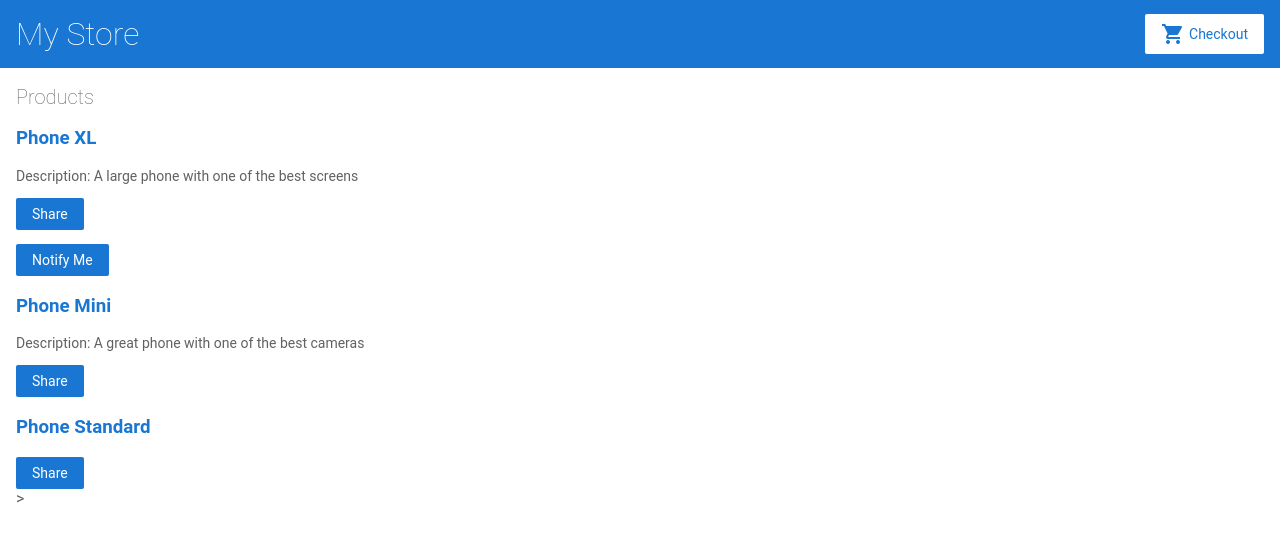
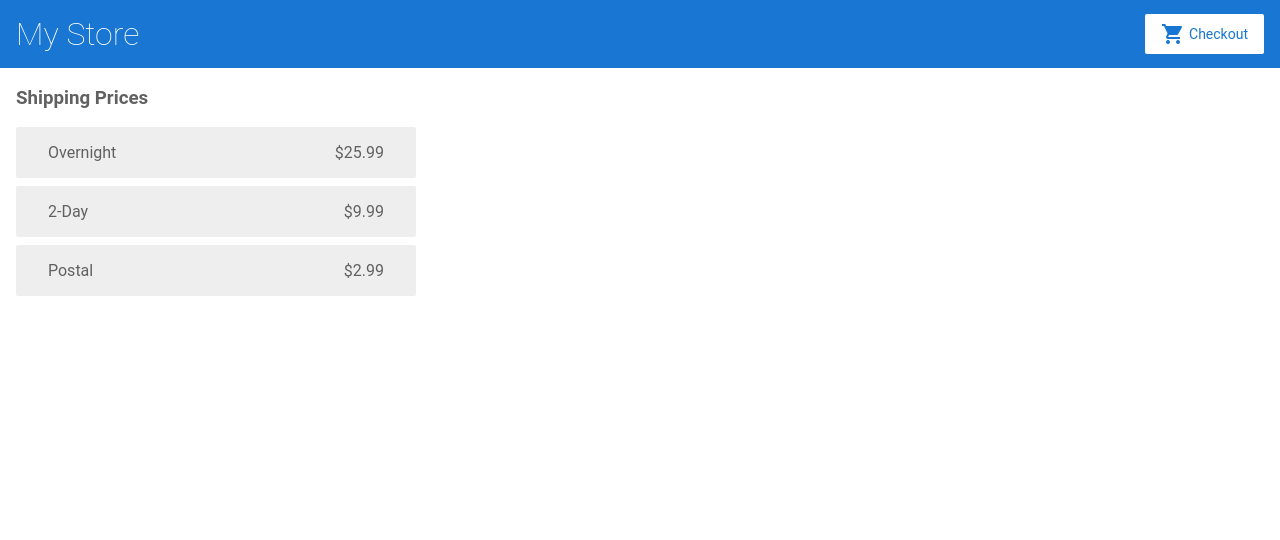
Before and after one commit to rakhalib14/angular-template, an Angular app: page /shipping in a window 1280 px wide. Before the commit this address led to /. Shown: the top 540 px of the page. Built offline with nearby package versions, Linux system fonts and the light colour scheme.

Commit message:
3 files modified, 3 added

```diff
--- a/src/app/cart.service.ts
+++ b/src/app/cart.service.ts
@@ -1,11 +1,14 @@
 import { Injectable } from '@angular/core';
+import { HttpClient } from '@angular/common/http';
 
 @Injectable({
   providedIn: 'root'
 })
 export class CartService {
 
-  constructor() {}
+  constructor(
+    private http: HttpClient
+  ) {}
 
   items = [];
 
@@ -22,4 +25,7 @@ export class CartService {
     return this.items;
   }
 
+  getShippingPrices(){
+    return this.http.get('/assets/shipping.json');
+  }
 }
--- a/src/app/cart/cart.component.html
+++ b/src/app/cart/cart.component.html
@@ -1,4 +1,7 @@
 <h3>Cart</h3>
+<p>
+  <a routerLink="/shipping">Shipping Prices</a>
+</p>
 <div class="cart-item" *ngFor="let item of items">
   <span>{{ item.name }}</span>
   <span>{{ item.price | currency }}</span>
--- /dev/null
+++ b/src/app/shipping/shipping.component.html
@@ -0,0 +1,6 @@
+<h3>Shipping Prices</h3>
+
+<div class="shipping-item" *ngFor="let shipping of shippingCosts | async">
+<span>{{ shipping.type }}</span>
+<span>{{ shipping.price | currency }}</span>
+</div>
--- /dev/null
+++ b/src/app/shipping/shipping.component.ts
@@ -0,0 +1,21 @@
+import { Component, OnInit } from '@angular/core';
+import { CartService } from '../cart.service';
+
+@Component({
+  selector: 'app-shipping',
+  templateUrl: './shipping.component.html',
+  styleUrls: ['./shipping.component.css']
+})
+export class ShippingComponent implements OnInit {
+
+  shippingCosts;
+
+  constructor(
+    private cartService: CartService
+  ) { }
+
+  ngOnInit() {
+    this.shippingCosts = this.cartService.getShippingPrices();
+  }
+
+}
```
Also changed, not shown: src/app/app.module.ts (+7 -1 lines), src/app/shipping/shipping.component.css (added).
